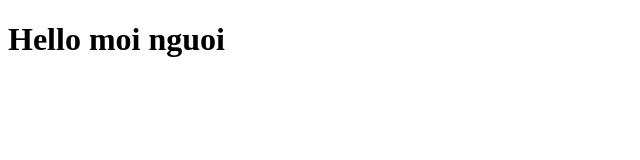
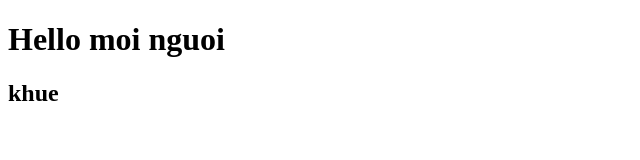
Before and after one commit to phuongdtht/Git-training, a plain HTML site: page index.html in a window 1280 px wide. Shown: the full height of the page, 0-640 px from the left. Drawn offline with Linux system fonts and the light colour scheme.

Commit message:
khue edited

```diff
--- a/index.html
+++ b/index.html
@@ -7,5 +7,6 @@
   </head>
   <body>
     <h1>Hello moi nguoi</h1>
+    <h2>khue</h2>
   </body>
 </html>
```
